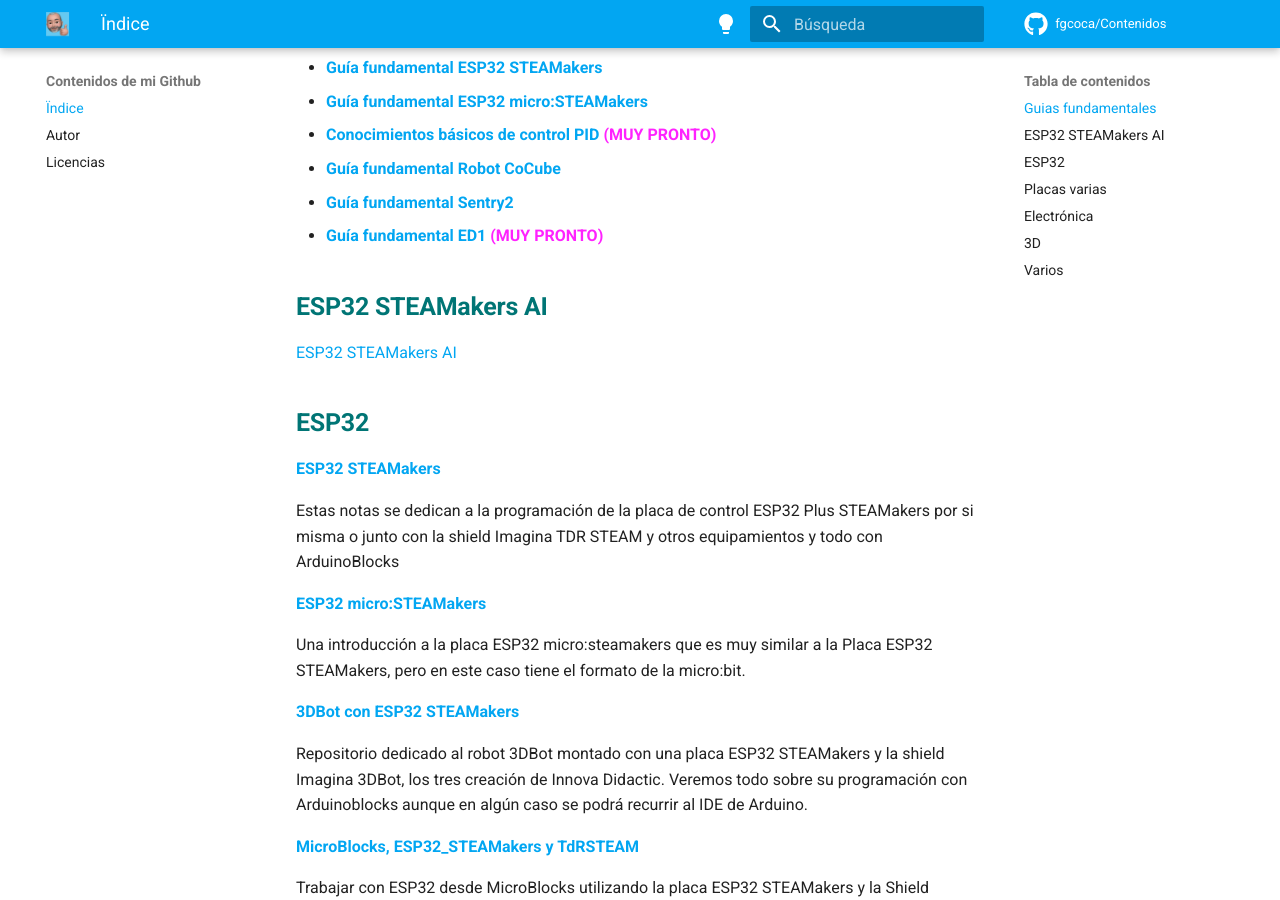
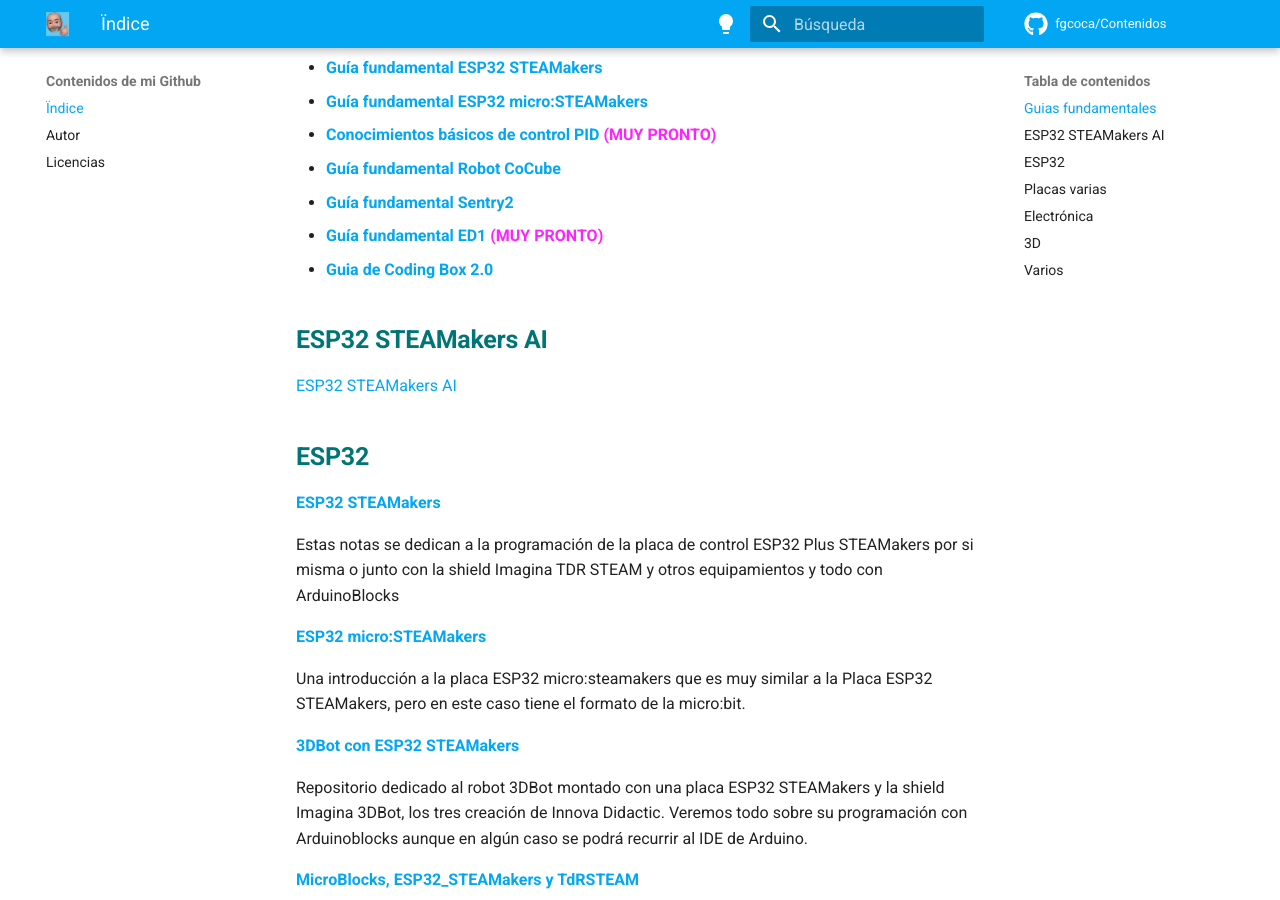
Before and after one commit to fgcoca/Contenidos, an MkDocs documentation site: the page built from docs/index.md, in a window 1280 px wide and 900 px high, scrolled down 393 px. Built offline with MkDocs 1.6.1 and Material for MkDocs 9.7.7, drawn with Linux system fonts in a browser that asks for light colours; comment, search, counter and statistics services are not loaded.

Commit message:
Guia Coding Box

```diff
--- a/docs/index.md
+++ b/docs/index.md
@@ -17,6 +17,7 @@
 * [**Guía fundamental Robot CoCube**](https://fgcoca.github.io/Robot_CoCube/)
 * [**Guía fundamental Sentry2**](https://fgcoca.github.io/Sensor_de_vision_artificial_Sentry2/)
 * [**Guía fundamental ED1 <FONT COLOR=#FF22FF>(MUY PRONTO)</font>**]()
+* [**Guia de Coding Box 2.0**](https://fgcoca.github.io/Guia_Coding_Box_2.0/)
 
 ## <FONT COLOR=#007575>**ESP32 STEAMakers AI**</font>
 
```
